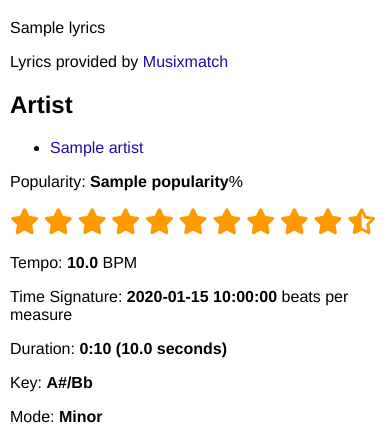
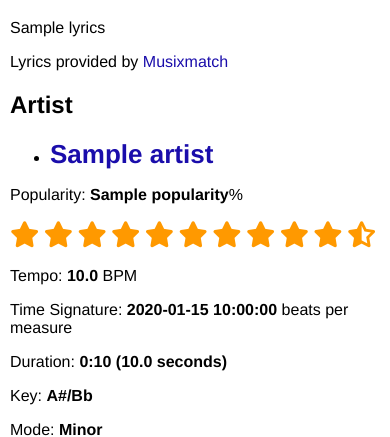
Before and after one commit to ayosugagustd-alt/tunenest, a Flask app: template templates/song_details.html in a window 390 px wide. Shown: the part 188-625 px from the top of the page. Run offline with Flask 3, Linux system fonts and the light colour scheme; the template is opened without the code that fills it: most values are stand-ins (such as "Sample title", 1, 10 or a date in 2020); parts of the project's set-up code (start-up, migrations or seed data) failed here and were passed over.

Commit message:
細かな修正

```diff
--- a/static/styles.css
+++ b/static/styles.css
@@ -283,6 +283,11 @@ select {
     margin: 0px;
 }
 
+.artist-name {
+    font-size: 28px;
+    font-weight: bold;
+}
+
 @media only screen and (max-width: 768px) {
 	body {
     	font-family: Helvetica, Arial, Noto Sans, sans-serif;
@@ -372,4 +377,8 @@ select {
         font-size: 26px;
         margin-right: 0px;
     }
+
+    .artist-name {
+        font-size: 26px;
+    }
 }
--- a/templates/song_details.html
+++ b/templates/song_details.html
@@ -36,7 +36,7 @@
         <h2>Artist</h2>
         <ul>
             {% for artist in song.artists %}
-                <li><a href="{{ url_for('artist_details', artist_id=artist.id) }}">{{ artist.name }}</a></li>
+                <li><a href="{{ url_for('artist_details', artist_id=artist.id) }}" class="artist-name">{{ artist.name }}</a></li>
             {% endfor %}
         </ul>
     </div> <!-- End of .section-space -->
```
